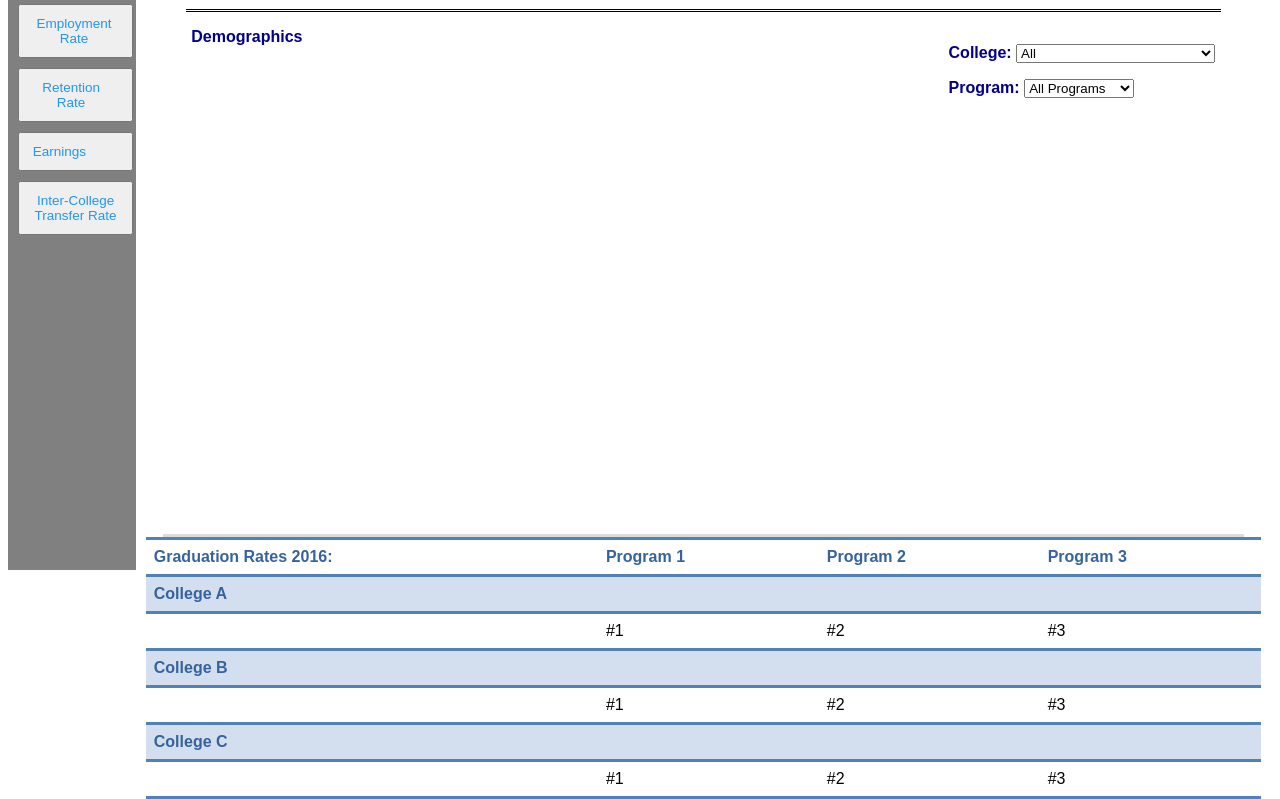
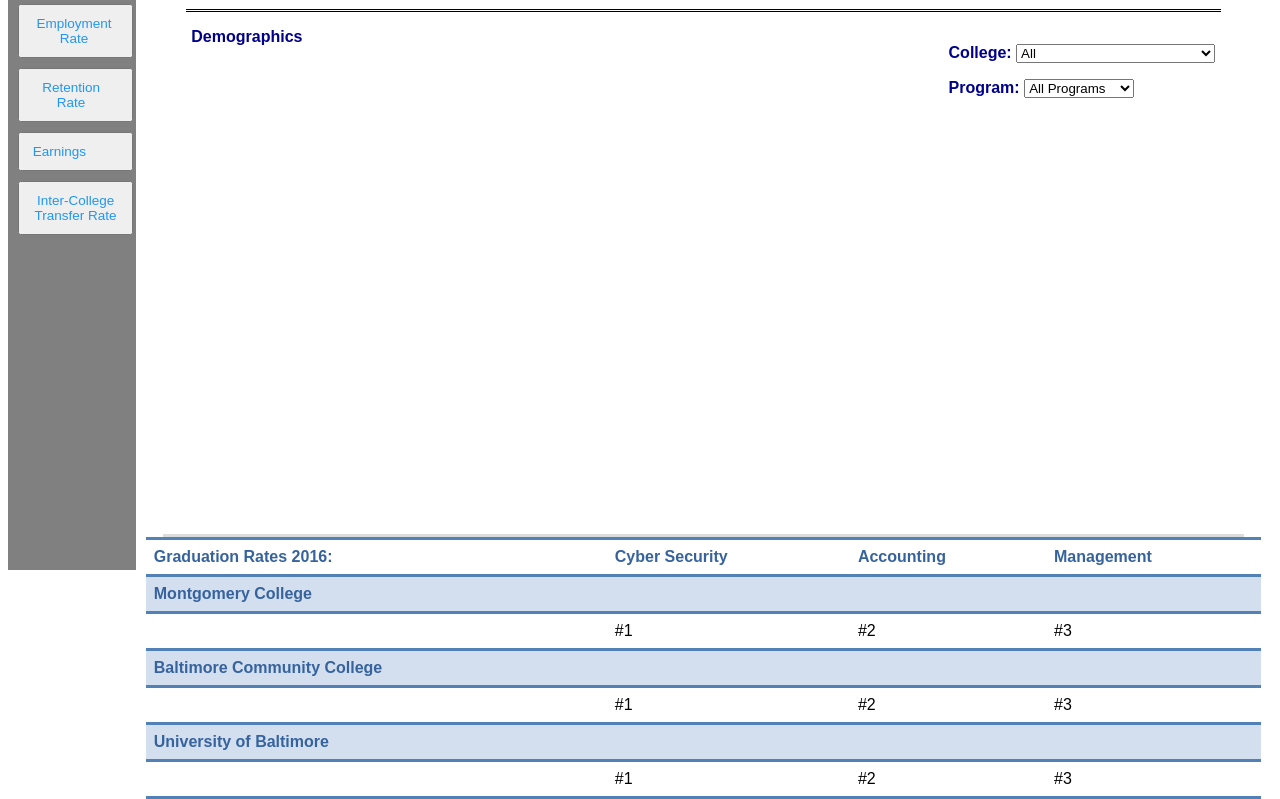
Before and after one commit to leaveyh/leaveyh.github.io, a plain HTML site: page index.html in a window 1280 px wide. Shown: the part 93-892 px from the top of the page. Drawn offline with Linux system fonts and the light colour scheme; no server answers.

Commit message:
Label changes

```diff
--- a/index.html
+++ b/index.html
@@ -117,12 +117,12 @@
                             <table id ="table3">
                     <tr class="HeadRow" style="background-color: white;">
                         <th>Graduation Rates 2016: </th>
-                        <th>Program 1</th>
-                        <th>Program 2</th>
-                        <th>Program 3</th>
+                        <th>Cyber Security</th>
+                        <th>Accounting</th>
+                        <th>Management</th>
                     </tr>
                     <tr class="HeadRow">
-                                <th>College A</th>
+                                <th>Montgomery College</th>
                             <th></th>
                         <th></th>
                         <th></th>
@@ -137,7 +137,7 @@
 
                     </tr>
                     <tr class="HeadRow">
-                                <th>College B</th>
+                                <th>Baltimore Community College</th>
                             <th></th>
                         <th></th>
                         <th></th>
@@ -151,7 +151,7 @@
 
                     </tr>
                     <tr class="HeadRow">
-                                <th>College C</th>
+                                <th>University of Baltimore</th>
                             <th></th>
                         <th></th>
                         <th></th>
```
